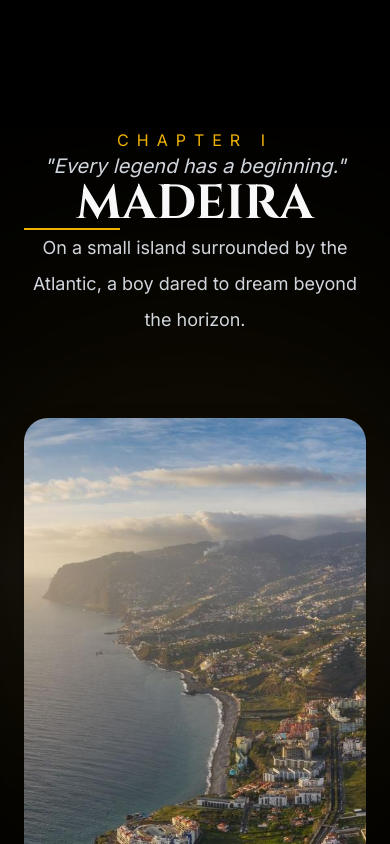
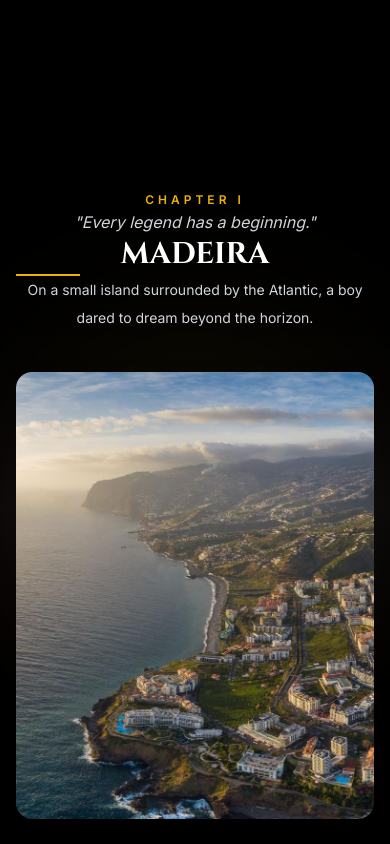
Before and after one commit to AlbertAdekanye/letters-to-cr7, a React (Vite) app: page / in a window 390 px wide. Shown: the part 1560-2404 px from the top of the page. Built offline with nearby package versions, Linux system fonts and the light colour scheme; no server answers.

Commit message:
feat: update styling for Gallery, Chapter, Legacy, and Letters components; adjust layout and spacing

```diff
--- a/src/components/gallery/Gallery.jsx
+++ b/src/components/gallery/Gallery.jsx
@@ -3,7 +3,7 @@ import moments from "../../data/galleryData";
 
 const Gallery = () => {
   return (
-    <section className="relative overflow-hidden bg-black py-28">
+    <section className="relative overflow-hidden bg-black">
       {/* Background */}
       <div className="absolute inset-0 bg-gradient-to-b from-black via-zinc-950 to-black" />
 
--- a/src/components/journey/Chapter.jsx
+++ b/src/components/journey/Chapter.jsx
@@ -11,68 +11,76 @@ const Chapter = ({
   const isLeft = align === "left";
 
   return (
-    <section className="relative overflow-hidden bg-black">
+    <section className="relative overflow-hidden bg-black py-16 sm:py-20 lg:py-0">
       {/* Background */}
       <div className="absolute inset-0 bg-gradient-to-b from-black via-zinc-950 to-black" />
 
       {/* Glow */}
-      <div className="absolute left-1/2 top-1/2 h-[500px] w-[500px] -translate-x-1/2 -translate-y-1/2 rounded-full bg-yellow-500/10 blur-[140px]" />
+      <div className="absolute left-1/2 top-1/2 h-[280px] w-[280px] -translate-x-1/2 -translate-y-1/2 rounded-full bg-yellow-500/10 blur-[100px] sm:h-[400px] sm:w-[400px] lg:h-[500px] lg:w-[500px] lg:blur-[140px]" />
 
-      <div className="relative z-10 flex min-h-screen items-center justify-center px-6">
-        <div
-          className={`grid w-full max-w-6xl items-center gap-20 lg:grid-cols-2 ${
-            isLeft ? "" : ""
-          }`}
-        >
+      <div className="relative z-10 flex items-center justify-center px-4 sm:px-6 lg:min-h-screen lg:px-8">
+        <div className="grid w-full max-w-6xl items-center gap-10 sm:gap-14 lg:grid-cols-2 lg:gap-20">
           {/* TEXT */}
           <motion.div
-            initial={{ opacity: 0, x: isLeft ? -80 : 80 }}
-            whileInView={{ opacity: 1, x: 0 }}
-            viewport={{ once: true }}
+            initial={{
+              opacity: 0,
+              y: 40,
+            }}
+            whileInView={{
+              opacity: 1,
+              y: 0,
+            }}
+            viewport={{ once: true, amount: 0.2 }}
             transition={{ duration: 0.8 }}
-            className={`${
+            className={`text-center ${
               isLeft
                 ? "lg:order-1 lg:text-left"
                 : "lg:order-2 lg:text-left"
-            } text-center`}
+            }`}
           >
-            <p className="mb-4 uppercase tracking-[8px] text-yellow-500">
+            <p className="mb-3 text-xs font-semibold uppercase tracking-[4px] text-yellow-500 sm:mb-4 sm:text-sm sm:tracking-[6px] lg:tracking-[8px]">
               {chapter}
             </p>
 
-            <p className="mb-6 text-xl italic text-gray-300">
+            <p className="mx-auto mb-5 max-w-xl text-base italic leading-7 text-gray-300 sm:mb-6 sm:text-lg lg:mx-0 lg:text-xl">
               "{quote}"
             </p>
 
-            <h2 className="mb-6 text-5xl font-black uppercase md:text-6xl lg:text-7xl">
+            <h2 className="mb-5 break-words text-3xl font-black uppercase leading-tight text-white sm:text-4xl md:text-5xl lg:mb-6 lg:text-6xl xl:text-7xl">
               {title}
             </h2>
 
-            <div className="mb-8 h-[2px] w-24 bg-yellow-500 mx-auto lg:mx-0" />
+            <div className="mx-auto mb-6 h-[2px] w-16 bg-yellow-500 sm:w-20 lg:mx-0 lg:mb-8 lg:w-24" />
 
-            <p className="text-lg leading-9 text-gray-300">
+            <p className="mx-auto max-w-xl text-sm leading-7 text-gray-300 sm:text-base sm:leading-8 lg:mx-0 lg:text-lg lg:leading-9">
               {subtitle}
             </p>
           </motion.div>
 
           {/* IMAGE */}
           <motion.div
-            initial={{ opacity: 0, x: isLeft ? 80 : -80 }}
-            whileInView={{ opacity: 1, x: 0 }}
-            viewport={{ once: true }}
-            transition={{ duration: 0.8 }}
-            className={`flex justify-center ${
+            initial={{
+              opacity: 0,
+              y: 40,
+            }}
+            whileInView={{
+              opacity: 1,
+              y: 0,
+            }}
+            viewport={{ once: true, amount: 0.2 }}
+            transition={{ duration: 0.8, delay: 0.1 }}
+            className={`flex w-full justify-center ${
               isLeft ? "lg:order-2" : "lg:order-1"
             }`}
           >
             <motion.div
               whileHover={{ scale: 1.03 }}
-              className="overflow-hidden rounded-3xl shadow-2xl"
+              className="w-full max-w-[380px] overflow-hidden rounded-2xl shadow-2xl sm:max-w-[440px] lg:max-w-[520px] lg:rounded-3xl"
             >
               <img
                 src={image}
                 alt={title}
-                className="h-[600px] w-[520px] object-cover transition duration-700 hover:scale-105"
+                className="aspect-[4/5] w-full object-cover transition duration-700 hover:scale-105 sm:aspect-[5/6] lg:h-[600px] lg:aspect-auto"
               />
             </motion.div>
           </motion.div>
--- a/src/components/legacy/Legacy.jsx
+++ b/src/components/legacy/Legacy.jsx
@@ -3,7 +3,7 @@ import stats from "../../data/legacyData";
 
 const Legacy = () => {
   return (
-    <section className="relative overflow-hidden bg-black py-2">
+    <section className="relative overflow-hidden bg-black">
       {/* Background */}
       <div className="absolute inset-0 bg-gradient-to-b from-black via-zinc-950 to-black" />
 
--- a/src/components/letters/Letters.jsx
+++ b/src/components/letters/Letters.jsx
@@ -47,7 +47,7 @@ const Letters = ({
   }
 
   return (
-    <section className="relative overflow-hidden bg-black">
+    <section className="relative overflow-hidden bg-black py-20">
       {/* Background */}
       <div className="absolute inset-0 bg-gradient-to-b from-black via-zinc-950 to-black" />
 
--- a/src/data/legacyData.js
+++ b/src/data/legacyData.js
@@ -1,7 +1,7 @@
 const stats = [
   {
     id: 1,
-    number: 938,
+    number: 976,
     suffix: "+",
     title: "Career Goals",
   },
@@ -17,7 +17,7 @@ const stats = [
   },
   {
     id: 4,
-    number: 200,
+    number: 233,
     suffix: "+",
     title: "International Appearances",
   },
```
